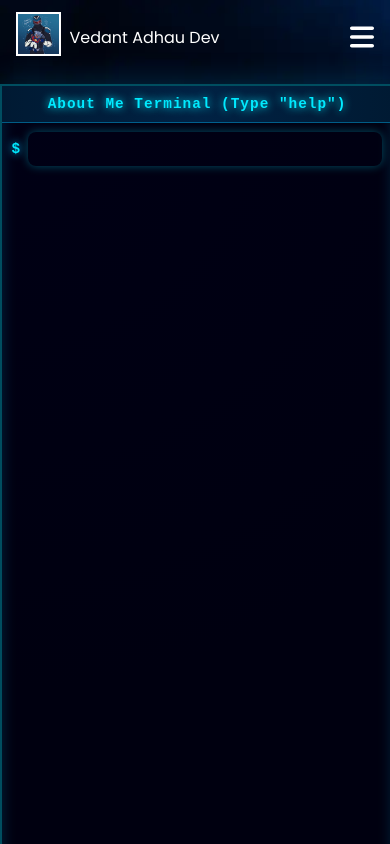
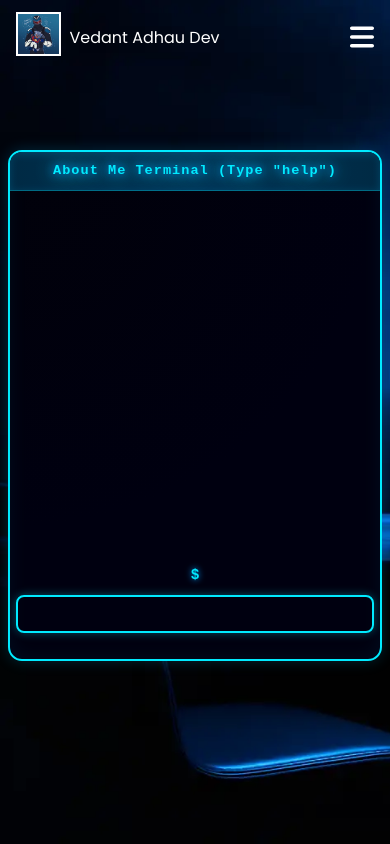
Before and after one commit to Vedant-Adhau-Dev/Portfolio, a React (Vite) app: page /about in a window 390 px wide. Built offline with nearby package versions, Linux system fonts and the light colour scheme; a web font is replaced by a local one.

Commit message:
Update About Section Mobile View UI

```diff
--- a/src/components/about.css
+++ b/src/components/about.css
@@ -1,111 +1,117 @@
 :root {
-  --vh: 100%; /* for mobile keyboard height fix */
+  --vh: 1vh;
+  --terminal-bg: radial-gradient(circle at top left, #01010a, #000010 60%);
+  --accent: #00eaff;
+  --accent-soft: #0099ff;
+  --text: #9eefff;
+  --font: "JetBrains Mono", "Courier New", monospace;
 }
 
-/* dynamic height correction for mobile */
-@media (max-width: 768px) {
-  :root {
-    --vh: 100vh;
-  }
-}
-
-/* main terminal container */
+/* 🌌 Terminal Base */
 .terminal-real {
-  position: fixed;
-  top: 10vh;
-  left: 0;
-  width: 100vw;
-  height: calc(var(--vh) - env(safe-area-inset-bottom));
-  background: radial-gradient(circle at top left, #000015, #000010 60%);
-  border: 2px solid #00eaff55;
-  box-shadow: 0 0 30px #00bfff33, inset 0 0 15px #00bfff33;
-  border-radius: 10px;
-  color: #9eefff;
-  font-family: "Courier New", monospace;
+  width: 95%;
+  height: 80vh;
+  max-width: 800px;
+  height: calc(var(--vh) * 100);
+  background: var(--terminal-bg);
+  border: 2px solid var(--accent);
+  border-radius: 14px;
+  color: var(--text);
+  font-family: var(--font);
+  margin: 4vh auto;
   display: flex;
   flex-direction: column;
   overflow: hidden;
-  z-index: 99;
+  box-shadow: 0 0 25px #00eaff40, inset 0 0 30px #00bfff22;
+  position: relative;
+  top: 5vh;
+  transition: all 0.3s ease;
 }
 
-/* header */
+/* ✨ Header Bar */
 .terminal-header {
-  background: linear-gradient(90deg, #001a33, #002244, #001a33);
-  color: #00eaff;
-  padding: 0.8rem;
-  border-bottom: 1px solid #00bfff66;
+  background: linear-gradient(90deg, #002a44, #003355, #002a44);
+  color: var(--accent);
+  padding: 0.9rem 1.2rem;
+  border-bottom: 1px solid #00eaff55;
+  font-weight: bold;
   text-align: center;
-  font-weight: bold;
-  text-shadow: 0 0 8px #00eaff;
+  letter-spacing: 1.5px;
+  text-shadow: 0 0 10px var(--accent-soft), 0 0 20px var(--accent);
   font-size: 1rem;
-  letter-spacing: 1px;
+  flex-shrink: 0;
+  box-shadow: 0 2px 8px #00bfff33 inset;
 }
 
-/* main scrollable area */
+/* 🖥️ Output Section */
 .terminal-output {
   flex: 1;
-  padding: 0.8rem;
   overflow-y: auto;
-  -webkit-overflow-scrolling: touch;
-  scrollbar-width: thin;
-  scrollbar-color: #00eaff33 transparent;
+  padding: 1.5rem;
+  line-height: 1.5;
+  scroll-behavior: smooth;
+  display: flex;
+  flex-direction: column;
+  justify-content: flex-end;
 }
 
-.terminal-output::-webkit-scrollbar {
-  width: 6px;
+.terminal-line {
+  margin-bottom: 0.6rem;
+  display: flex;
+  flex-direction: column;
+  animation: fadeIn 0.25s ease-in-out;
 }
 
-.terminal-output::-webkit-scrollbar-thumb {
-  background: #00eaff33;
-  border-radius: 10px;
-}
-
-/* lines */
-.terminal-line {
-  margin-bottom: 0.6rem;
-  line-height: 1.5rem;
-  word-break: break-word;
-}
-
+/* 💬 Prompt + Response */
 .prompt {
-  color: #00eaff;
-  font-weight: bold;
-  text-shadow: 0 0 8px #00bfff;
-  margin-right: 0.5rem;
+  color: var(--accent);
+  font-weight: 600;
+  text-shadow: 0 0 6px var(--accent-soft);
+  margin-bottom: 2px;
 }
 
 .response {
-  color: #9eefff;
+  white-space: pre-wrap;
+  color: var(--text);
+  text-shadow: 0 0 10px #00eaff22;
   margin-left: 1.5rem;
-  white-space: pre-wrap;
-  animation: fadeIn 0.3s ease-in-out;
+  letter-spacing: 0.2px;
 }
 
-/* input line */
+/* ⌨️ Current Input Line */
 .terminal-line.current {
   display: flex;
   align-items: center;
+  gap: 0.4rem;
 }
 
 .terminal-input {
   background: transparent;
-  border: none;
-  outline: none;
-  color: #9eefff;
+  border: 2px solid var(--accent);
+  color: var(--accent);
   font-family: inherit;
   font-size: 1rem;
+  outline: none;
   width: 100%;
-  caret-color: #00eaff;
+  caret-color: var(--accent);
+  animation: blink-cursor 1s steps(2, start) infinite;
 }
 
-.terminal-input::placeholder {
-  color: #007c9b;
+/* 🔲 Glowing Cursor Animation */
+@keyframes blink-cursor {
+  0%, 100% {
+    border-right: 2px solid transparent;
+  }
+  50% {
+    border-right: 2px solid var(--accent);
+  }
 }
 
+/* 🌟 Subtle Fade Animation */
 @keyframes fadeIn {
   from {
     opacity: 0;
-    transform: translateY(3px);
+    transform: translateY(2px);
   }
   to {
     opacity: 1;
@@ -113,25 +119,36 @@
   }
 }
 
-/* responsive tweaks */
+/* 🧭 Scrollbar */
+.terminal-output::-webkit-scrollbar {
+  width: 6px;
+}
+
+.terminal-output::-webkit-scrollbar-thumb {
+  background: var(--accent-soft);
+  border-radius: 10px;
+  box-shadow: 0 0 5px #00eaffaa;
+}
+
+/* 📱 Responsive Enhancements */
 @media (max-width: 600px) {
   .terminal-real {
-    border-radius: 0;
+    height: calc(var(--vh) * 60);
     font-size: 0.9rem;
-    height: 100%;
-    padding-bottom: 90px;
+    box-shadow: 0 0 15px #00bfff33, inset 0 0 20px #00bfff11;
   }
 
   .terminal-header {
-    font-size: 0.9rem;
-    padding: 0.6rem;
+    font-size: 0.85rem;
+    padding: 0.7rem;
+    letter-spacing: 1px;
   }
 
   .terminal-output {
-    padding: 0.6rem;
+    padding: 1rem;
   }
 
-  .terminal-input {
-    font-size: 0.95rem;
+  .response {
+    margin-left: 1rem;
   }
 }
--- a/src/components/about.jsx
+++ b/src/components/about.jsx
@@ -33,9 +33,8 @@ export default function About() {
   const typeResponse = (command, text) => {
     setIsTyping(true);
     let i = 0;
-    const speed = 25; // typing speed (ms)
+    const speed = 25;
 
-    // create new line for this command
     setOutput((prev) => [...prev, { command, response: "" }]);
 
     const interval = setInterval(() => {
@@ -47,7 +46,6 @@ export default function About() {
         }
         return newOutput;
       });
-
       i++;
       if (i === text.length) {
         clearInterval(interval);
@@ -67,17 +65,35 @@ export default function About() {
     endRef.current?.scrollIntoView({ behavior: "smooth" });
   }, [output, currentLine]);
 
-  // Mobile viewport fix
+  // ✅ Mobile viewport handling (fixes slide-up issue)
   useEffect(() => {
     const updateVh = () => {
-      document.documentElement.style.setProperty("--vh", `${window.innerHeight}px`);
+      const vh = window.visualViewport
+        ? window.visualViewport.height * 0.01
+        : window.innerHeight * 0.01;
+      document.documentElement.style.setProperty("--vh", `${vh}px`);
     };
-    window.addEventListener("resize", updateVh);
+
     updateVh();
-    return () => window.removeEventListener("resize", updateVh);
+
+    if (window.visualViewport) {
+      window.visualViewport.addEventListener("resize", updateVh);
+      window.visualViewport.addEventListener("scroll", updateVh);
+    } else {
+      window.addEventListener("resize", updateVh);
+    }
+
+    return () => {
+      if (window.visualViewport) {
+        window.visualViewport.removeEventListener("resize", updateVh);
+        window.visualViewport.removeEventListener("scroll", updateVh);
+      } else {
+        window.removeEventListener("resize", updateVh);
+      }
+    };
   }, []);
 
-  // Ensure visible when keyboard opens
+  // ✅ Focus scroll correction for mobile
   useEffect(() => {
     const handleFocus = () => {
       setTimeout(() => {
```
